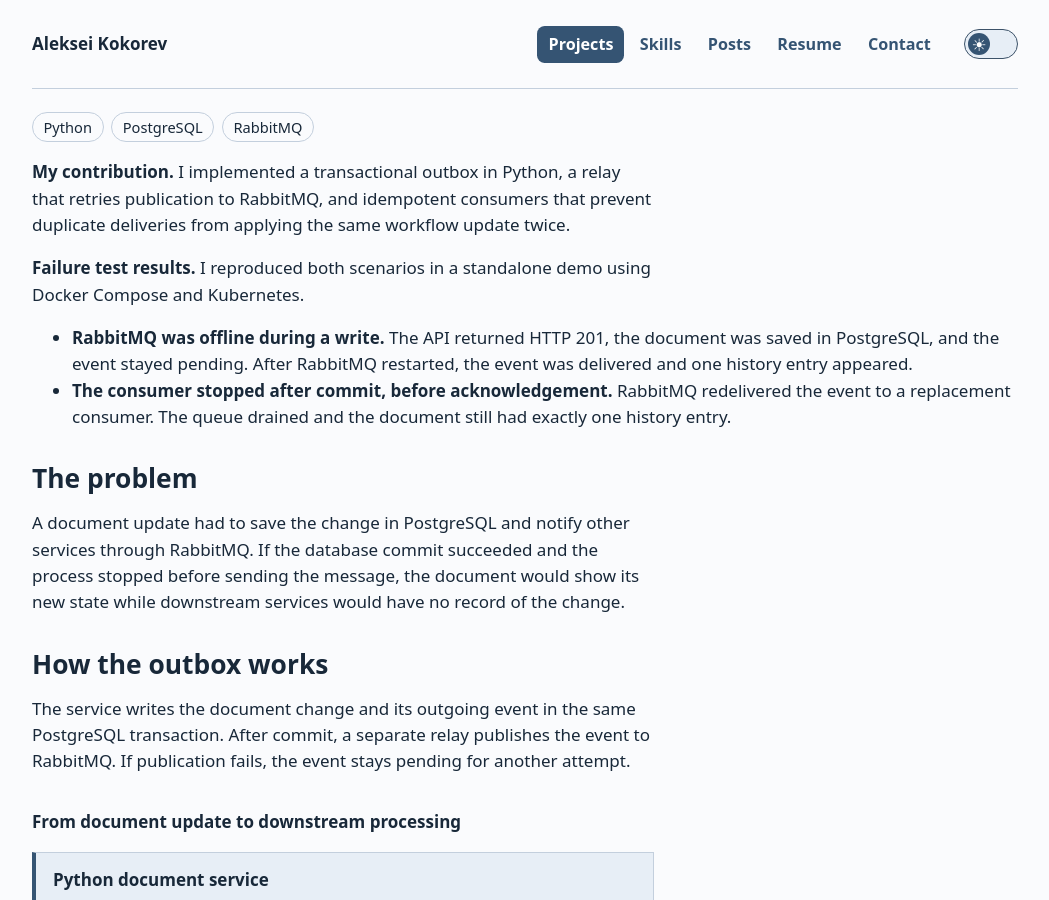
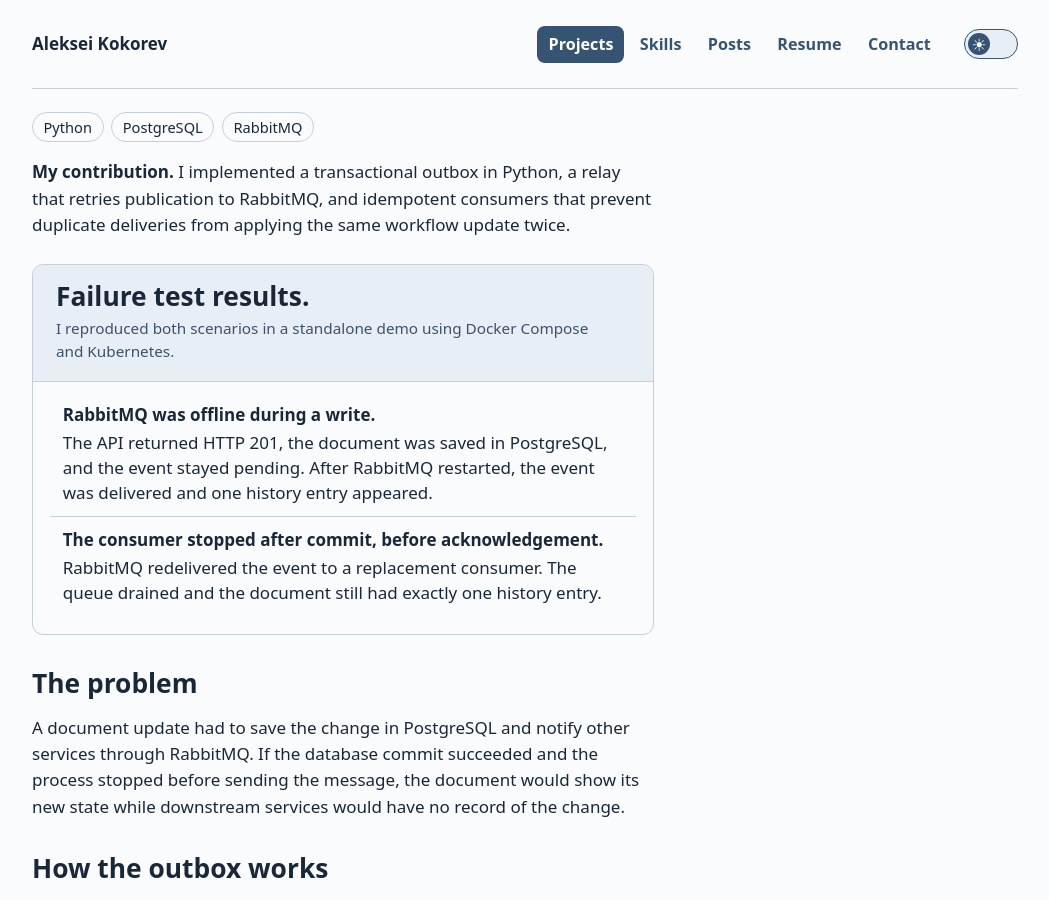
Before and after one commit to alex-coch/alex-coch.github.io, a Jekyll site: the page projects/transactional-outbox/index.html, which Jekyll copies as it is, in a window 1280 px wide and 900 px high, scrolled down 442 px. Shown: the whole window, without its empty margins (115-1164 px from the left). Built offline with Jekyll 4.4.1, drawn with Linux system fonts in a browser that asks for light colours.

Commit message:
Present outbox failure results in a case study card

```diff
--- a/projects/transactional-outbox/index.html
+++ b/projects/transactional-outbox/index.html
@@ -6,7 +6,7 @@
   <title>Reliable event delivery for document workflows · Aleksei Kokorev</title>
   <link rel="icon" href="/assets/ak.svg?v=3" type="image/svg+xml">
 <script src="/assets/theme.js?v=2"></script>
-<link rel="stylesheet" href="/assets/portfolio.css?v=37">
+<link rel="stylesheet" href="/assets/portfolio.css?v=40">
 <script defer src="/assets/portfolio-nav.js?v=7"></script>
 </head>
 <body>
@@ -39,11 +39,16 @@
     <li>RabbitMQ</li>
   </ul>
   <p><strong>My contribution.</strong> I implemented a transactional outbox in Python, a relay that retries publication to RabbitMQ, and idempotent consumers that prevent duplicate deliveries from applying the same workflow update twice.</p>
-  <p><strong>Failure test results.</strong> I reproduced both scenarios in a standalone demo using Docker Compose and Kubernetes.</p>
-  <ul>
-    <li><strong>RabbitMQ was offline during a write.</strong> The API returned HTTP 201, the document was saved in PostgreSQL, and the event stayed pending. After RabbitMQ restarted, the event was delivered and one history entry appeared.</li>
-    <li><strong>The consumer stopped after commit, before acknowledgement.</strong> RabbitMQ redelivered the event to a replacement consumer. The queue drained and the document still had exactly one history entry.</li>
-  </ul>
+  <section class="comparison-result" aria-labelledby="failure-test-results">
+    <div class="comparison-result-heading">
+      <h2 id="failure-test-results">Failure test results.</h2>
+      <p>I reproduced both scenarios in a standalone demo using Docker Compose and Kubernetes.</p>
+    </div>
+    <ul role="list">
+      <li><strong>RabbitMQ was offline during a write.</strong> The API returned HTTP 201, the document was saved in PostgreSQL, and the event stayed pending. After RabbitMQ restarted, the event was delivered and one history entry appeared.</li>
+      <li><strong>The consumer stopped after commit, before acknowledgement.</strong> RabbitMQ redelivered the event to a replacement consumer. The queue drained and the document still had exactly one history entry.</li>
+    </ul>
+  </section>
   <h2>The problem</h2>
   <p>A document update had to save the change in PostgreSQL and notify other services through RabbitMQ. If the database commit succeeded and the process stopped before sending the message, the document would show its new state while downstream services would have no record of the change.</p>
   <h2>How the outbox works</h2>
```
